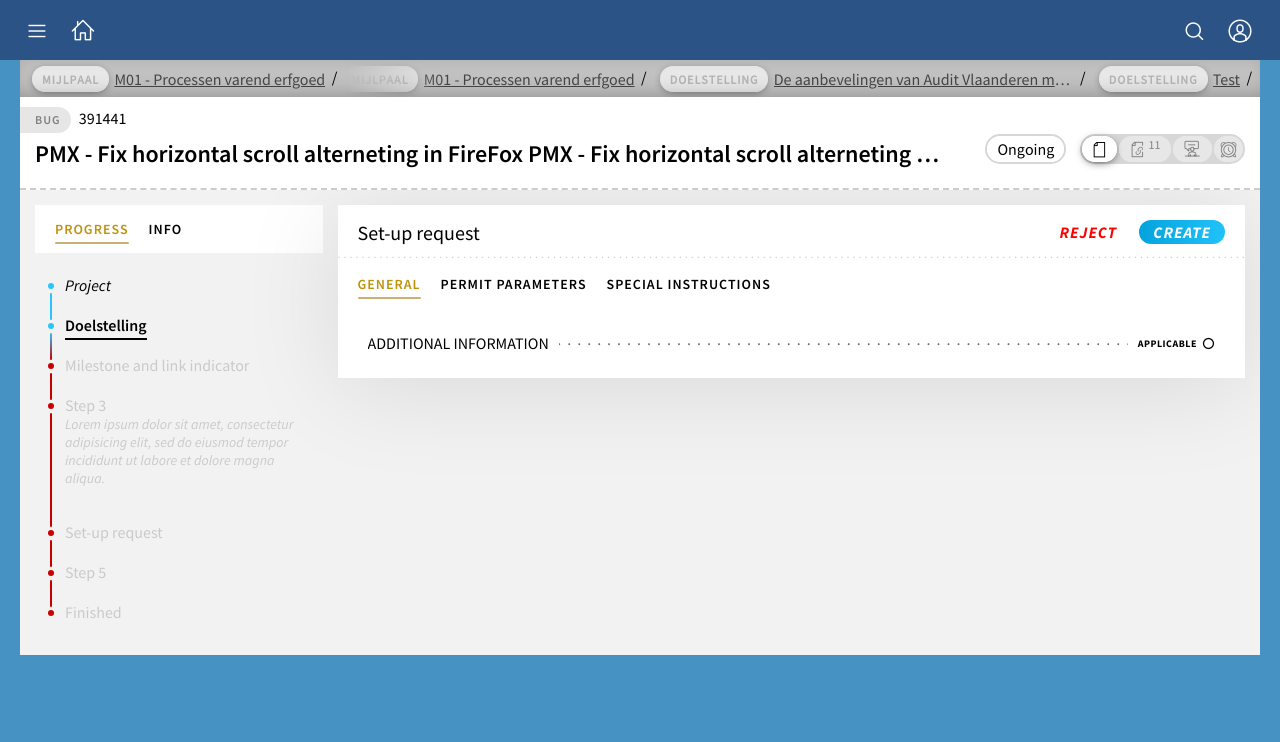
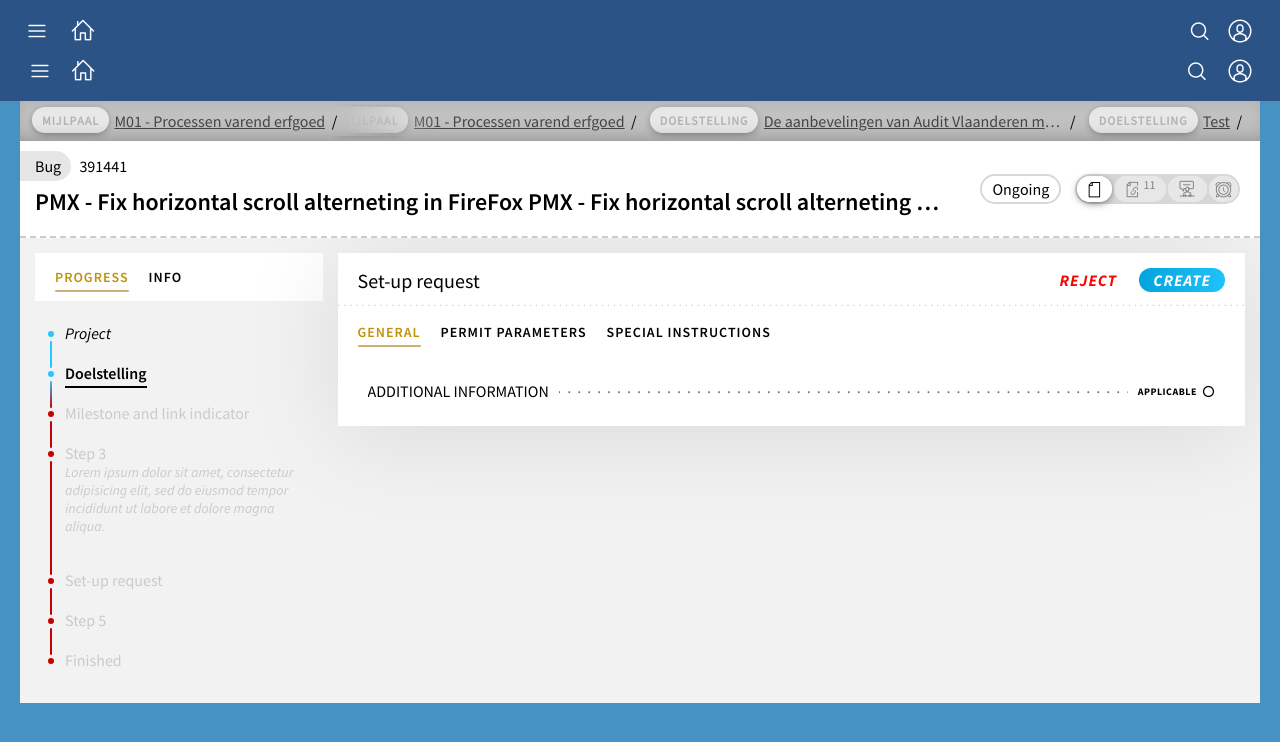
Before and after one commit to lordblendi/tracker-mockup, a Jekyll site: the page built from pages/pmx-future.html, in a window 1280 px wide. Shown: the top 742 px of the page. Built offline with Jekyll 4.4.1, drawn with Linux system fonts in a browser that asks for light colours; nearby versions of some CDN libraries; comment, search, counter and statistics services are not loaded.

Commit message:
update breadcrumbs

```diff
--- a/_includes/blocks/app-header.html
+++ b/_includes/blocks/app-header.html
@@ -17,3 +17,14 @@
     </div>
   </div>
 </div>
+
+<div class="row">
+  <div class="col col-6 align-left">
+    <a href="#" class="action-icon font--action JS_toggle-app-navigator">छ</a>
+    <a href="/" class="action-icon font--action">ढ</a>
+  </div>
+  <div class="col col-6 align-right">
+    <a href="#" class="action-icon font--action JS_toggle-semsearch-1">ञ</a>
+    <a href="#" class="action-icon font--action JS_toggle-user-menu">ज</a>
+  </div>
+</div>
--- a/_includes/blocks/app-nav-tab1.html
+++ b/_includes/blocks/app-nav-tab1.html
@@ -18,7 +18,7 @@
             <div class="itemBox__action">{{group.icon}}</div>
           </div>
         </li>
-        <li class="itemBox__cell itemBox__cell--permalink">
+        <li class="itemBox__cell">
           <div class="itemBox__cellInner">
             <div class="JS_text">{{group.name}}</div>
           </div>
--- a/_includes/blocks/app-nav-tab2.html
+++ b/_includes/blocks/app-nav-tab2.html
@@ -24,7 +24,7 @@
           <div class="itemBoxTable__body">
             {% for item in group.items %}
             <ul class="itemBox__row itemBox__row--item JS_filterableCell">
-              <li class="itemBox__cell">
+              <li class="itemBox__cell itemBox__cell--permalink">
                 <div class="itemBox__cellInner JS_text">
 
                   <div class="pmx-selector pmx-selector--readonly">
--- a/_includes/blocks/item-header.html
+++ b/_includes/blocks/item-header.html
@@ -4,7 +4,7 @@
       <span class="item-header__type item-header__type--bug fnt--label">Bug</span>
       <span class="item-header__id fnt">391441</span>
     </div>
-    <h2 class="fnt--h2" title="PMX - Fix horizontal scroll alterneting in FireFox PMX - Fix horizontal scroll alterneting in FireFox PMX - Fix horizontal scroll alterneting in FireFox PMX - Fix horizontal scroll alterneting in FireFox PMX - Fix horizontal scroll alterneting in FireFox PMX - Fix horizontal scroll alterneting in FireFox END END END END END END">PMX - Fix horizontal scroll alterneting in FireFox PMX - Fix horizontal scroll alterneting in FireFox PMX - Fix horizontal scroll alterneting in FireFox PMX - Fix horizontal scroll alterneting in FireFox PMX - Fix horizontal scroll alterneting in FireFox PMX - Fix horizontal scroll alterneting in FireFox END END END END END END</h2>
+    <h2 class="font--h2 ellipsis" title="PMX - Fix horizontal scroll alterneting in FireFox PMX - Fix horizontal scroll alterneting in FireFox PMX - Fix horizontal scroll alterneting in FireFox PMX - Fix horizontal scroll alterneting in FireFox PMX - Fix horizontal scroll alterneting in FireFox PMX - Fix horizontal scroll alterneting in FireFox END END END END END END">PMX - Fix horizontal scroll alterneting in FireFox PMX - Fix horizontal scroll alterneting in FireFox PMX - Fix horizontal scroll alterneting in FireFox PMX - Fix horizontal scroll alterneting in FireFox PMX - Fix horizontal scroll alterneting in FireFox PMX - Fix horizontal scroll alterneting in FireFox END END END END END END</h2>
   </div>
 
   <div class="item-header__actions">
--- a/_layouts/home.html
+++ b/_layouts/home.html
@@ -30,7 +30,7 @@
       padding: 50px;
       background-color: #FFF;
       box-shadow: 0 0 100px rgba(0,0,0,.2);
-      border-radius: 4px;
+      border-radius: 3px;
       display: inline-block;
       vertical-align: top;
       margin: 10px;
--- a/pages/pmx-future.html
+++ b/pages/pmx-future.html
@@ -16,7 +16,7 @@ permalink: /future
   </div>
 
   <main class="app__container">
-    <header class="app-header cf">
+    <header class="app-header">
       {% include blocks/app-header.html %}
     </header>
 
--- a/sass/blocks/app-header.scss
+++ b/sass/blocks/app-header.scss
@@ -5,8 +5,14 @@
   position: relative;
   padding: 10px 20px;
   background-color: #2C5386;
-  color: #FFF;
+
+  .action-icon {
+    color: #FFF;
+  }
 }
+
+
+
 
 .app-header-inner {
   position: relative;
@@ -14,22 +20,12 @@
   &__left {
     float: left;
     width: 50%;
-
-    .app-header-inner__item {
-      max-width: -webkit-calc(100% - 40px);
-      max-width: -moz-calc(100% - 40px);
-      max-width: calc(100% - 40px);
-
-      h1, a {
-        white-space: nowrap;
-        overflow: hidden;
-        text-overflow: ellipsis;
-      }
-    }
   }
 
   &__right {
     float: right;
+    width: 50%;
+    text-align: right;
   }
 
   &__item {
@@ -39,11 +35,9 @@
     min-width: 40px;
     font-family: 'tenforce', sans-serif;
     font-size: 24px;
-  }
 
-  h1 {
-    font-size: 24px;
-    font-weight: 400;
-    color: #FFF;
+    > a {
+      color: #FFF;
+    }
   }
 }
--- a/sass/blocks/item-header.scss
+++ b/sass/blocks/item-header.scss
@@ -63,7 +63,7 @@
 
     &__action {
       display: inline-block;
-      margin: 0 0 0 10px;
+      margin: 5px;
     }
   }
 }
--- a/sass/components/breadcrumbs.scss
+++ b/sass/components/breadcrumbs.scss
@@ -3,7 +3,7 @@
 
 .breadcrumbs {
   position: relative;
-  padding: 0 0 0 10px;
+  padding: 5px 10px;
   margin: 0 20px;
   background: rgb(193,193,193);
   white-space: nowrap;
@@ -29,7 +29,7 @@
 
       &:last-child {
         position: absolute;
-        top: 0;
+        top: 5px;
         left: 0;
         z-index: 1;
         opacity: 1;
@@ -61,13 +61,12 @@
 	&__item {
 	  position: relative;
 	  display: inline-block;
-    line-height: 35px;
     padding: 0 20px 0 0;
 
     &::after {
       content: '/';
       position: absolute;
-      top: 0;
+      top: 5px;
       right: 8px;
     }
 
@@ -88,6 +87,9 @@
         left: 0px;
 			}
 		}
+
+    .pmx-selector {
+      top: -1px;
     }
 
     .pmx-link {
@@ -104,3 +106,4 @@
       }
     }
 	}
+}
--- a/sass/components/pmx-selector.scss
+++ b/sass/components/pmx-selector.scss
@@ -5,7 +5,6 @@
   position: relative;
   padding: 10px;
   border: 1px solid transparent;
-
   transition: all .3s ease-in-out;
 
   &--empty {
@@ -126,13 +125,12 @@
 .pmx-selector {
   position: relative;
   display: inline-block;
+  vertical-align: middle;
   height: 30px;
-
   white-space: nowrap;
   border-radius: 15px;
   background-color: transparent;
   border: 2px solid transparent;
-
   font-size: 0;
 
   &--expanded {
--- a/sass/framework.scss
+++ b/sass/framework.scss
@@ -1,5 +1,25 @@
 ---
 ---
+
+/* grid */
+
+.row {
+  &::after {
+    content: '';
+    display: table;
+    clear: both;
+  }
+
+  .col {
+    float: left;
+
+    &-6 {
+      width: 50%;
+    }
+  }
+}
+
+/* Positioning */
 
 .align-left {
   text-align: left;
@@ -13,84 +33,67 @@
 
 /* Fonts */
 
-.fnt {
+.ellipsis, .ellipsis * {
+  overflow: hidden;
+  text-overflow: ellipsis;
+  white-space: nowrap;
+}
+
+.font {
   font-size: 16px;
+  font-weight: 400;
   font-style: normal;
-  font-weight: 400;
   letter-spacing: normal;
   text-transform: none;
-  color: #000;
-  white-space: nowrap;
-  overflow: hidden;
-  text-overflow: ellipsis;
 
   &--h2 {
     font-size: 24px;
+    font-weight: 600;
     font-style: normal;
-    font-weight: 600;
     letter-spacing: normal;
     text-transform: none;
-    color: #000;
   }
 
-  &--placeholder {
-
+  &--action {
+    font-size: 24px;
+    font-weight: 400;
+    font-style: normal;
+    letter-spacing: normal;
+    text-transform: none;
   }
 
   &--label {
     font-size: 12px;
+    font-weight: 600;
     font-style: normal;
-    font-weight: 600;
     letter-spacing: 1px;
     text-transform: uppercase;
     color: #808080;
   }
 
-  &--action {
+  &--placeholder {
     font-size: 16px;
-    font-style: normal;
     font-weight: 400;
+    font-style: italic;
     letter-spacing: normal;
     text-transform: none;
-    color: #C79D54;
+    opacity: .4;
+  }
+
+  &--small {
+    font-size: 10px;
+    font-weight: 600;
+    font-style: normal;
+    letter-spacing: 1px;
+    text-transform: uppercase;
   }
 }
 
+/* Actions */
 
-h2 {
-  font-size: 24px;
-  font-weight: 600;
-  font-style: normal;
-  text-transform: none;
-  letter-spacing: normal;
-  color: #000;
-  text-overflow: ellipsis;
-  overflow: hidden;
+.action-icon {
+  display: inline-block;
+  padding: 5px;
+  min-width: 40px;
+  text-align: center;
 }
-
-.font--sm {
-  color: #808080;
-  font-size: 10px;
-  font-weight: 600;
-  font-style: normal;
-  text-transform: uppercase;
-  letter-spacing: 1px;
-}
-
-.font--label {
-  font-size: 10px;
-  font-weight: 600;
-  font-style: normal;
-  text-transform: uppercase;
-  letter-spacing: 1px;
-  color: #B1B1B1;
-}
-
-.font--placeholder {
-  font-size: 16px;
-  font-weight: normal;
-  font-style: italic;
-  text-transform: none;
-  letter-spacing: normal;
-  color: rgba(0, 0, 0, 0.4);
-}
```
Lines whose indentation alone changed are shown as unchanged.
